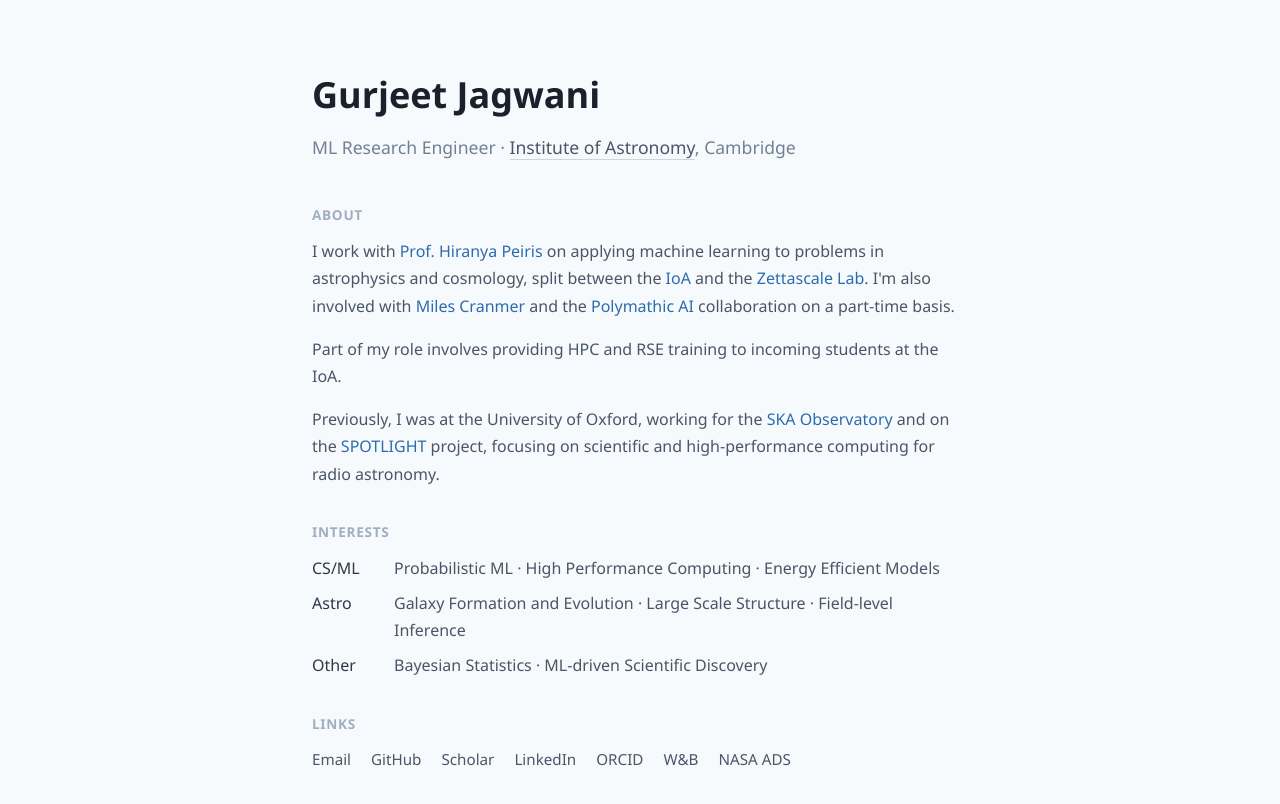
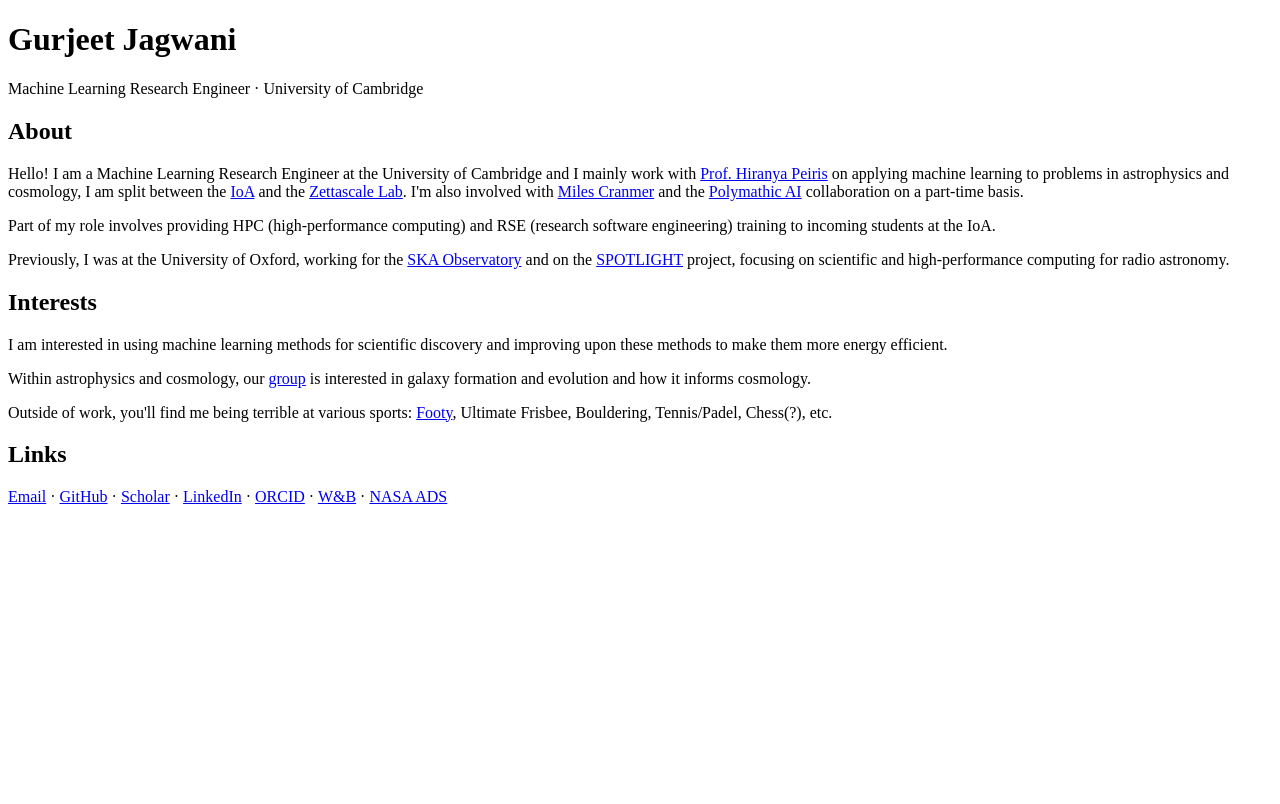
Before and after one commit to gurjeetjagwani/gurjeetjagwani.github.io, a plain HTML site: page index.html in a window 1280 px wide. Drawn offline with Linux system fonts and the light colour scheme.

Commit message:
Back to old style

```diff
--- a/index.html
+++ b/index.html
@@ -4,189 +4,38 @@
     <meta charset="UTF-8">
     <meta name="viewport" content="width=device-width, initial-scale=1.0">
     <title>Gurjeet Jagwani</title>
-    <style>
-        * {
-            margin: 0;
-            padding: 0;
-            box-sizing: border-box;
-        }
-
-        body {
-            font-family: 'Segoe UI', system-ui, -apple-system, sans-serif;
-            line-height: 1.7;
-            color: #2d3748;
-            background: #f7fafc;
-            min-height: 100vh;
-        }
-
-        .container {
-            max-width: 720px;
-            margin: 0 auto;
-            padding: 4rem 2rem;
-        }
-
-        header {
-            margin-bottom: 2.5rem;
-        }
-
-        h1 {
-            font-size: 2.25rem;
-            font-weight: 600;
-            color: #1a202c;
-            margin-bottom: 0.5rem;
-        }
-
-        .subtitle {
-            color: #718096;
-            font-size: 1.1rem;
-        }
-
-        .subtitle a {
-            color: #4a5568;
-            text-decoration: none;
-            border-bottom: 1px solid #cbd5e0;
-        }
-
-        .subtitle a:hover {
-            color: #2b6cb0;
-            border-color: #2b6cb0;
-        }
-
-        section {
-            margin-bottom: 2rem;
-        }
-
-        h2 {
-            font-size: 0.85rem;
-            font-weight: 600;
-            text-transform: uppercase;
-            letter-spacing: 0.05em;
-            color: #a0aec0;
-            margin-bottom: 0.75rem;
-        }
-
-        p {
-            margin-bottom: 1rem;
-            color: #4a5568;
-        }
-
-        a {
-            color: #2b6cb0;
-            text-decoration: none;
-        }
-
-        a:hover {
-            text-decoration: underline;
-        }
-
-        .interests {
-            display: flex;
-            flex-direction: column;
-            gap: 0.5rem;
-        }
-
-        .interest-row {
-            display: flex;
-            gap: 0.75rem;
-        }
-
-        .interest-label {
-            font-weight: 500;
-            color: #2d3748;
-            min-width: 70px;
-        }
-
-        .interest-items {
-            color: #4a5568;
-        }
-
-        .links {
-            display: flex;
-            flex-wrap: wrap;
-            gap: 1.25rem;
-        }
-
-        .links a {
-            color: #4a5568;
-            font-size: 0.95rem;
-            transition: color 0.15s;
-        }
-
-        .links a:hover {
-            color: #2b6cb0;
-            text-decoration: none;
-        }
-
-        @media (max-width: 600px) {
-            .container {
-                padding: 2rem 1.25rem;
-            }
-
-            h1 {
-                font-size: 1.75rem;
-            }
-
-            .interest-row {
-                flex-direction: column;
-                gap: 0.25rem;
-            }
-
-            .interest-label {
-                min-width: auto;
-            }
-        }
-    </style>
 </head>
 <body>
-    <div class="container">
-        <header>
     <h1>Gurjeet Jagwani</h1>
-            <p class="subtitle">ML Research Engineer · <a href="https://www.ast.cam.ac.uk/">Institute of Astronomy</a>, Cambridge</p>
-        </header>
+    <p>Machine Learning Research Engineer · University of Cambridge</p>
 
-        <section>
     <h2>About</h2>
     <p>
-                I work with <a href="https://www.ast.cam.ac.uk/people/hiranya.peiris">Prof. Hiranya Peiris</a> on applying machine learning to problems in astrophysics and cosmology, split between the <a href="https://www.ast.cam.ac.uk/">IoA</a> and the <a href="https://zettascale.hpc.cam.ac.uk/">Zettascale Lab</a>. I'm also involved with <a href="https://astroautomata.com/">Miles Cranmer</a> and the <a href="https://polymathic-ai.org/">Polymathic AI</a> collaboration on a part-time basis.
+        Hello! I am a Machine Learning Research Engineer at the University of Cambridge and I mainly work with <a href="https://www.ast.cam.ac.uk/people/hiranya.peiris">Prof. Hiranya Peiris</a> on applying machine learning to problems in astrophysics and cosmology, I am split between the <a href="https://www.ast.cam.ac.uk/">IoA</a> and the <a href="https://zettascale.hpc.cam.ac.uk/">Zettascale Lab</a>. I'm also involved with <a href="https://astroautomata.com/">Miles Cranmer</a> and the <a href="https://polymathic-ai.org/">Polymathic AI</a> collaboration on a part-time basis.
     </p>
     <p>
-                Part of my role involves providing HPC and RSE training to incoming students at the IoA.
+        Part of my role involves providing HPC (high-performance computing) and RSE (research software engineering) training to incoming students at the IoA.
     </p>
     <p>
         Previously, I was at the University of Oxford, working for the <a href="https://www.skao.int/en">SKA Observatory</a> and on the <a href="https://spotlight.ncra.tifr.res.in/">SPOTLIGHT</a> project, focusing on scientific and high-performance computing for radio astronomy.
     </p>
-        </section>
 
-        <section>
     <h2>Interests</h2>
-            <div class="interests">
-                <div class="interest-row">
-                    <span class="interest-label">CS/ML</span>
-                    <span class="interest-items">Probabilistic ML · High Performance Computing · Energy Efficient Models</span>
-                </div>
-                <div class="interest-row">
-                    <span class="interest-label">Astro</span>
-                    <span class="interest-items">Galaxy Formation and Evolution · Large Scale Structure · Field-level Inference</span>
-                </div>
-                <div class="interest-row">
-                    <span class="interest-label">Other</span>
-                    <span class="interest-items">Bayesian Statistics · ML-driven Scientific Discovery</span>
-                </div>
-            </div>
-        </section>
 
-        <section>
+    <p>I am interested in using machine learning methods for scientific discovery and improving upon these methods to make them more energy efficient.</p>
+    <p>Within astrophysics and cosmology, our <a href="https://cosmo-pop.github.io/">group</a> is interested in galaxy formation and evolution and how it informs cosmology.</p>
+    <p>Outside of work, you'll find me being terrible at various sports: <a href="https://www.instagram.com/ioa.fc/">Footy</a>, Ultimate Frisbee, Bouldering, Tennis/Padel, Chess(?), etc.</p>
+
+
     <h2>Links</h2>
-            <div class="links">
-                <a href="mailto:gurjeet.jagwani@ast.cam.ac.uk">Email</a>
-                <a href="https://github.com/gurjeetjagwani">GitHub</a>
-                <a href="https://scholar.google.com/citations?user=HwVIyRUAAAAJ">Scholar</a>
-                <a href="https://www.linkedin.com/in/gurjeet-jagwani-674435bb">LinkedIn</a>
-                <a href="https://orcid.org/0009-0004-7935-2785">ORCID</a>
-                <a href="https://wandb.ai/gurjeetjagwani4">W&B</a>
+    <p>
+        <a href="mailto:gurjeet.jagwani@ast.cam.ac.uk">Email</a> ·
+        <a href="https://github.com/gurjeetjagwani">GitHub</a> ·
+        <a href="https://scholar.google.com/citations?user=HwVIyRUAAAAJ">Scholar</a> ·
+        <a href="https://www.linkedin.com/in/gurjeet-jagwani-674435bb">LinkedIn</a> ·
+        <a href="https://orcid.org/0009-0004-7935-2785">ORCID</a> ·
+        <a href="https://wandb.ai/gurjeetjagwani4">W&B</a> ·
         <a href="https://ui.adsabs.harvard.edu/search/fq=%7B!type%3Daqp%20v%3D%24fq_database%7D&fq_database=(database%3Aastronomy%20OR%20database%3Aphysics)&q=author%3A%22Jagwani%2CG.%22&sort=date%20desc%2C%20bibcode%20desc&p_=0">NASA ADS</a>
-            </div>
-        </section>
-    </div>
+    </p>
 </body>
 </html>
```
Lines whose indentation alone changed are shown as unchanged.
